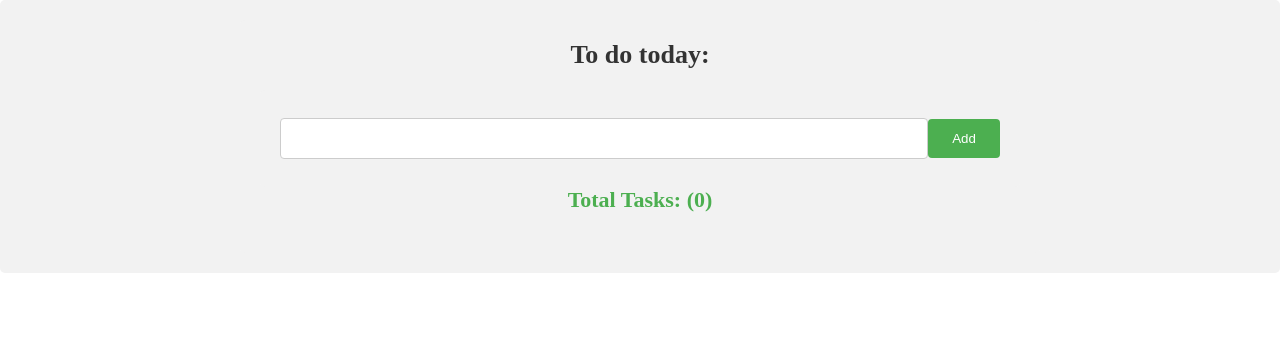
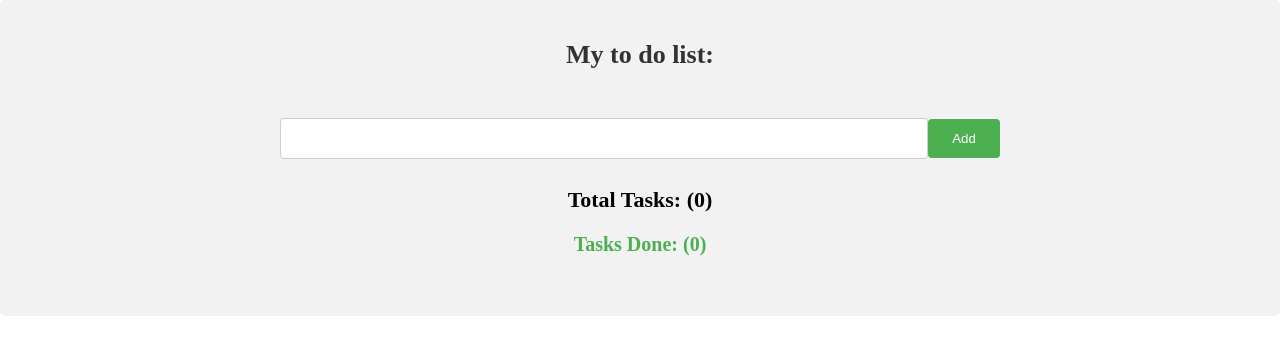
Before and after one commit to mahaliasRoman/todoapp, a React (Vite) app: page / in a window 1280 px wide. Shown: the top 354 px of the page. Built offline with nearby package versions, Linux system fonts and the light colour scheme.

Commit message:
Task status in local storage, few css fixes

```diff
--- a/src/App.tsx
+++ b/src/App.tsx
@@ -27,16 +27,32 @@ function App() {
     setTasks(tasks.filter((task) => task.id !== taskId));
   };
 
+  const onToggleTaskCompletion = (taskId: number) => {
+    setTasks(
+      tasks.map((task) =>
+        task.id === taskId ? { ...task, isCompleted: !task.isCompleted } : task,
+      ),
+    );
+  };
+
+  const doneTasksCount = tasks.filter((task) => task.isCompleted).length;
+
   return (
     <div className="todo-container">
-      <h1 className="todo-header">To do today:</h1>
+      <h1 className="todo-header">My to do list:</h1>
       <AddTask onAddTask={onAddTask} />
-      <TaskList header={<TaskListHeader count={tasks.length} />}>
+      <TaskList
+        header={
+          <TaskListHeader count={tasks.length} doneCount={doneTasksCount} />
+        }
+      >
         {tasks.map((task) => (
           <TaskListItem
             taskId={task.id}
             onRemoveTask={() => onRemoveTask(task.id)}
             key={task.id}
+            isChecked={task.isCompleted}
+            onToggleCompletion={onToggleTaskCompletion}
           >
             {task.title}
           </TaskListItem>
--- a/src/components/TaskListHeader.tsx
+++ b/src/components/TaskListHeader.tsx
@@ -1,12 +1,17 @@
 import '../styles/TaskListHeader.css';
 type TaskListHeaderProps = {
   count: number;
+  doneCount: number;
 };
 
-export default function TaskListHeader({ count }: TaskListHeaderProps) {
+export default function TaskListHeader({
+  count,
+  doneCount,
+}: TaskListHeaderProps) {
   return (
     <>
       <h2 className="todo-counter">Total Tasks: ({count})</h2>
+      <h3 className="todo-done-counter">Tasks Done: ({doneCount})</h3>
     </>
   );
 }
--- a/src/components/TaskListItem.tsx
+++ b/src/components/TaskListItem.tsx
@@ -1,20 +1,29 @@
-import React, { useState } from 'react';
+import React, { useEffect, useState } from 'react';
 import '../styles/TaskListItem.css';
 
 interface TaskListItemProps extends React.PropsWithChildren {
   taskId: number;
   onRemoveTask: (taskId: number) => void;
+  isChecked: boolean;
+  onToggleCompletion: (taskId: number) => void;
 }
 
 export default function TaskListItem({
   taskId,
   children,
   onRemoveTask,
+  isChecked,
+  onToggleCompletion,
 }: TaskListItemProps) {
-  const [isChecked, setIsChecked] = useState(false);
+  const [localChecked, setLocalChecked] = useState(isChecked);
+
+  useEffect(() => {
+    setLocalChecked(isChecked); // Sync local checked state with props
+  }, [isChecked]);
 
   const handleToggle = () => {
-    setIsChecked(!isChecked);
+    setLocalChecked(!localChecked);
+    onToggleCompletion(taskId);
   };
 
   const handleRemove = (event: React.MouseEvent<HTMLButtonElement>) => {
--- a/src/styles/AddTask.css
+++ b/src/styles/AddTask.css
@@ -10,19 +10,25 @@
   border-width: 0;
 }
 
+form {
+  display: flex;
+  align-items: center; /* Aligns items vertically in the center */
+  justify-content: space-between; /* Spaces items apart, with equal space between */
+}
+
 input,
 select {
   width: 90%;
   padding: 12px 20px;
   margin: 8px 0;
-  display: inline-block;
   border: 1px solid #ccc;
   border-radius: 4px;
   box-sizing: border-box;
 }
 
 button {
-  width: 10%;
+  min-width: 10%;
+  width: auto;
   background-color: #4caf50;
   color: white;
   padding: 12px 20px;
@@ -30,6 +36,9 @@ button {
   border: none;
   border-radius: 4px;
   cursor: pointer;
+  white-space: nowrap;
+  text-align: center;
+  flex-shrink: 0;
 }
 
 div {
--- a/src/styles/TaskListHeader.css
+++ b/src/styles/TaskListHeader.css
@@ -2,6 +2,12 @@
   text-align: center;
   font-size: 22px;
   font-weight: bold;
+  margin-bottom: 20px;
+}
+.todo-done-counter {
+  text-align: center;
+  font-size: 20px;
+  font-weight: bold;
   color: #4caf50;
   margin-bottom: 20px;
 }
```
